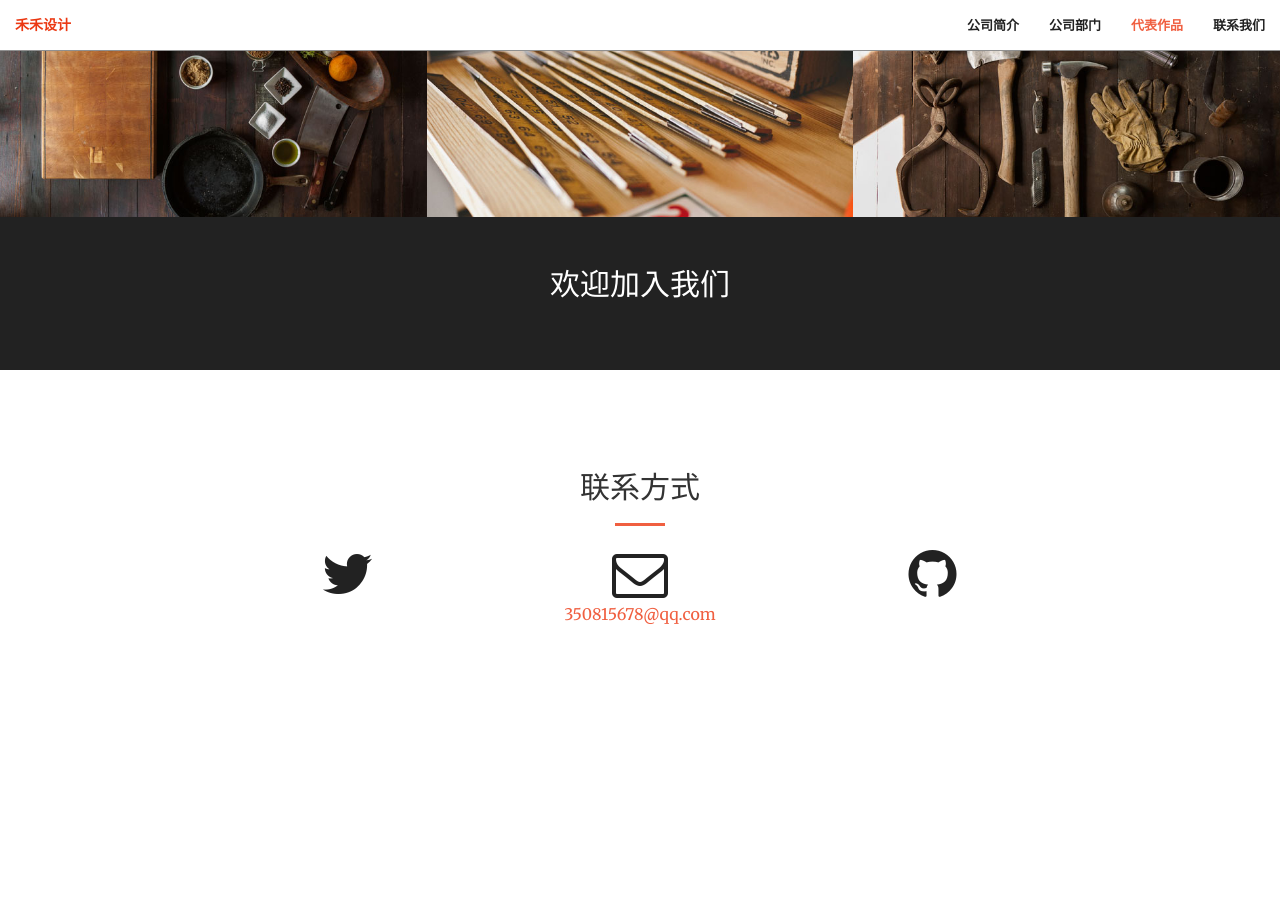
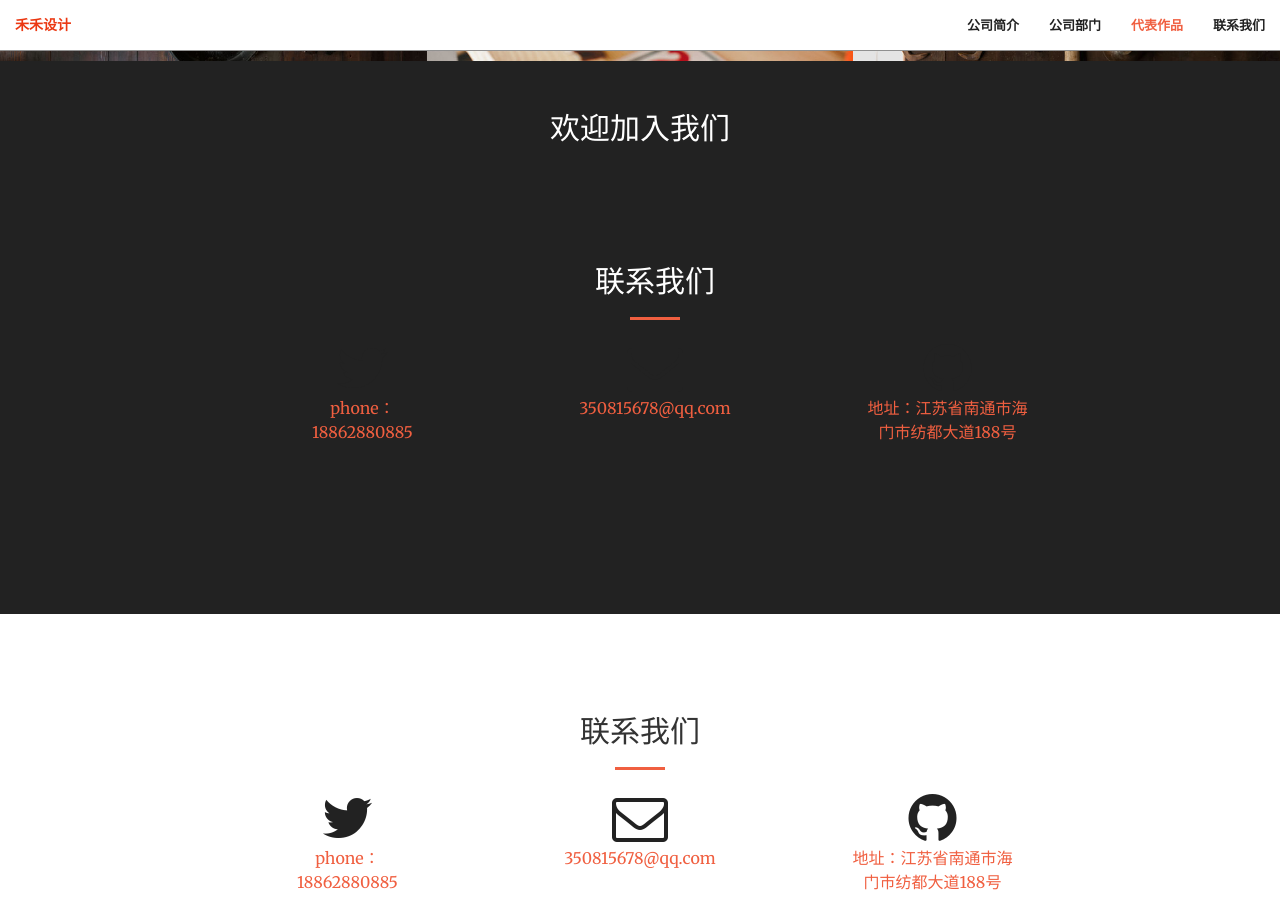
Before and after one commit to hehesheji/hehesheji.github.io, a Jekyll site: the page built from index.html, in a window 1280 px wide and 900 px high, scrolled down 2099 px. Built offline with Jekyll 4.4.1, drawn with Linux system fonts in a browser that asks for light colours; before the commit the page ends 2845 px from its top, so only the background shows below that.

Commit message:
更新信息

```diff
--- a/_includes/aside.html
+++ b/_includes/aside.html
@@ -2,6 +2,35 @@
       <div class="container text-center">
           <div class="call-to-action">
               <h2>欢迎加入我们</h2>
+              <section id="contact">
+                <div class="container">
+                    <div class="row">
+                        <div class="col-lg-8 col-lg-offset-2 text-center">
+                            <h2 class="section-heading">联系我们</h2>
+                            <hr class="primary">
+                            <!-- <p>欢迎社会各界人士发送邮件！</p> -->
+                        </div>
+                    <div class="col-lg-2 col-lg-offset-2 text-center">
+                        <a href="#">
+                            <i class="fa fa-twitter fa-3x wow bounceIn" data-wow-delay=".1s"></i>
+                            <p>phone：18862880885</p>
+                        </a>
+                    </div>
+                    <div class="col-lg-2 col-lg-offset-1 text-center" >
+                        <a href="mailto:{{ site.email }}">
+                        <i class="fa fa-envelope-o fa-3x wow bounceIn" data-wow-delay=".1s"></i>
+                            <p>{{ site.email }}</p>
+                        </a>
+                    </div>
+                    <div class="col-lg-2 col-lg-offset-1 text-center">
+                        <a href="#">
+                        <i class="fa fa-github fa-3x wow bounceIn" data-wow-delay=".1s"></i>
+                            <p>地址：江苏省南通市海门市纺都大道188号</p>
+                        </a>
+                    </div>
+
+                </div>
+            </section>
               <!-- <a href="#contact" class="btn btn-default btn-xl wow tada">联系方式</a> -->
           </div>
       </div>
--- a/_includes/contact.html
+++ b/_includes/contact.html
@@ -2,14 +2,14 @@
     <div class="container">
         <div class="row">
             <div class="col-lg-8 col-lg-offset-2 text-center">
-                <h2 class="section-heading">联系方式</h2>
+                <h2 class="section-heading">联系我们</h2>
                 <hr class="primary">
                 <!-- <p>欢迎社会各界人士发送邮件！</p> -->
             </div>
         <div class="col-lg-2 col-lg-offset-2 text-center">
-            <a href="https://twitter.com/{{ site.twitter_username }}">
+            <a href="#">
                 <i class="fa fa-twitter fa-3x wow bounceIn" data-wow-delay=".1s"></i>
-                <p>{{ site.twitter_username }}</p>
+                <p>phone：18862880885</p>
             </a>
         </div>
         <div class="col-lg-2 col-lg-offset-1 text-center" >
@@ -19,9 +19,9 @@
             </a>
         </div>
         <div class="col-lg-2 col-lg-offset-1 text-center">
-            <a href="https://github.com/{{ site.github_username }}">
+            <a href="#">
             <i class="fa fa-github fa-3x wow bounceIn" data-wow-delay=".1s"></i>
-                <p>{{ site.github_username }}</p>
+                <p>地址：江苏省南通市海门市纺都大道188号</p>
             </a>
         </div>
 
--- a/_includes/services.html
+++ b/_includes/services.html
@@ -30,13 +30,13 @@
                     <p class="text-muted">主营家纺版型设计</p>
                 </div>
             </div>
-            <div class="col-lg-3 col-md-6 text-center">
+            <!-- <div class="col-lg-3 col-md-6 text-center">
                 <div class="service-box">
                     <i class="fa fa-4x fa-heart wow bounceIn text-primary" data-wow-delay=".3s"></i>
                     <h3>禾禾·样</h3>
                     <p class="text-muted">主营家纺样式设计</p>
                 </div>
-            </div>
+            </div> -->
             <div class="col-lg-3 col-md-6 text-center">
                 <div class="service-box">
                     <i class="fa fa-4x fa-heart wow bounceIn text-primary" data-wow-delay=".3s"></i>
```
Also changed, not shown: img/header-1.jpg (added), img/header.jpg.
